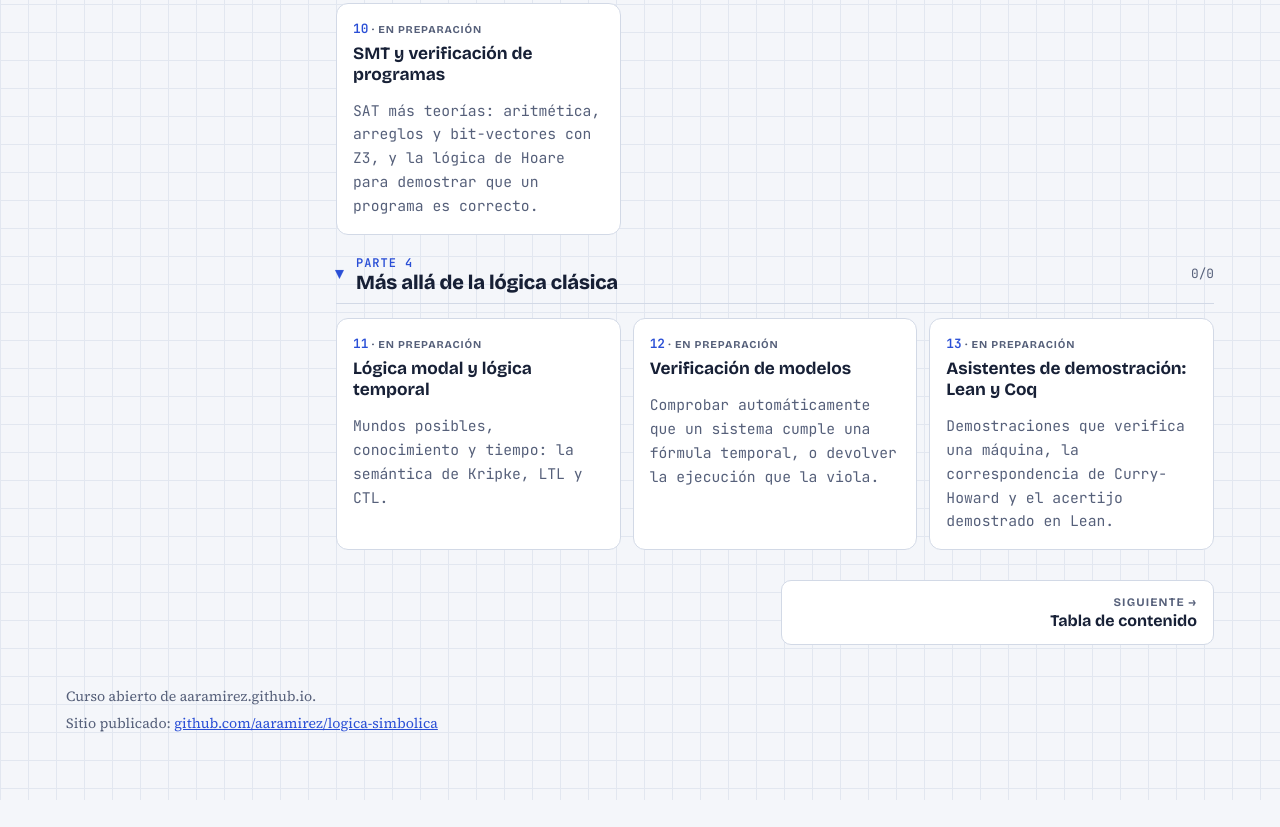
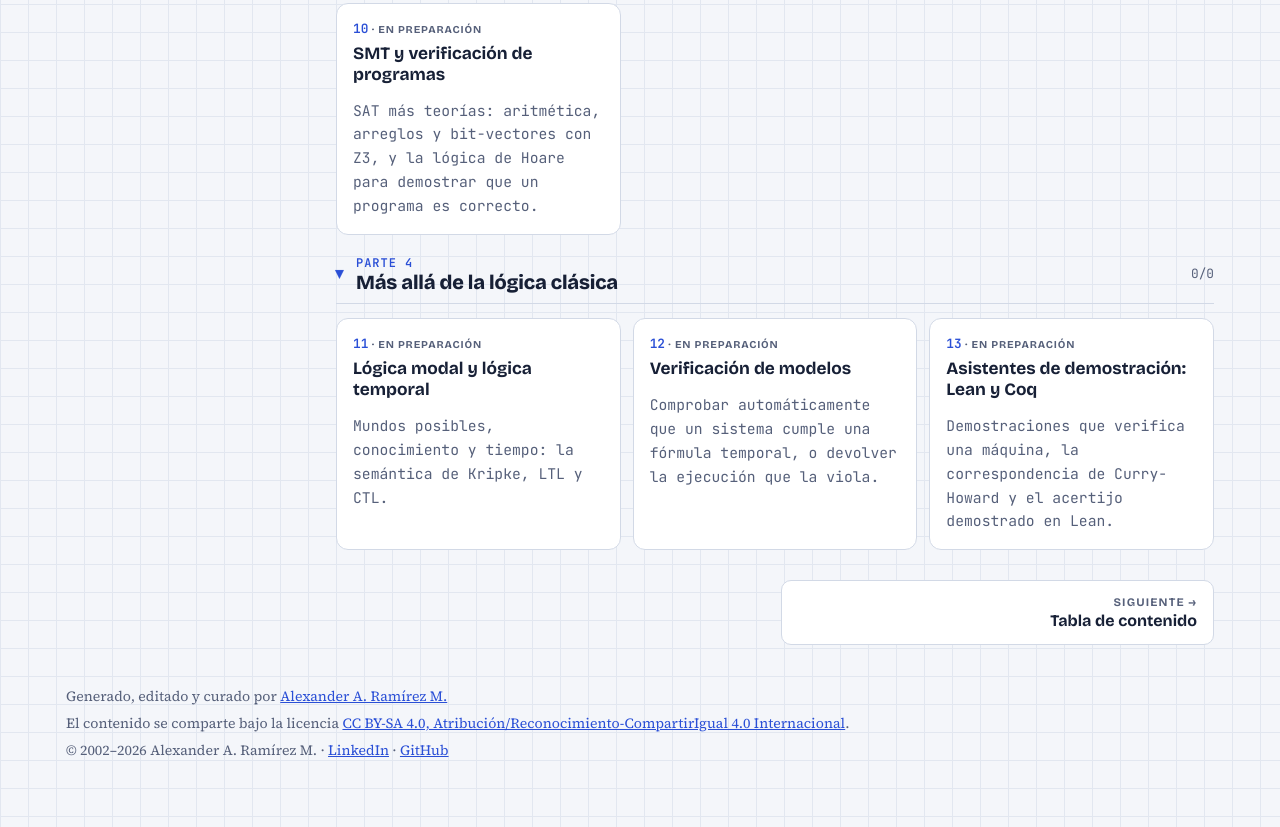
Before and after one commit to aaramirez/logica-simbolica, a plain HTML site: page index.html in a window 1280 px wide. Shown: the part 2180-3007 px from the top of the page. Before the commit the page ends 2980 px from the top, so only its background shows below. Drawn offline with nearby package versions, Linux system fonts and the light colour scheme.

Commit message:
Pie común: autoría, licencia CC BY-SA 4.0 y año que se actualiza solo

```diff
--- a/index.html
+++ b/index.html
@@ -88,7 +88,7 @@ height="0" width="0" style="display:none;visibility:hidden"></iframe></noscript>
 <nav class="pager" id="pager" aria-label="Capítulo anterior y siguiente"></nav>
 </main>
 </div>
-<footer><span>Curso abierto de aaramirez.github.io.</span><span>Sitio publicado: <a href="https://github.com/aaramirez/logica-simbolica" target="_blank" rel="noopener">github.com/aaramirez/logica-simbolica</a></span></footer>
+<footer><span>Generado, editado y curado por <a href="https://www.linkedin.com/in/alexander-ramirez-morales/" target="_blank" rel="noopener">Alexander A. Ramírez M.</a></span><span>El contenido se comparte bajo la licencia <a href="https://creativecommons.org/licenses/by-sa/4.0/deed.es" target="_blank" rel="noopener">CC BY-SA 4.0, Atribución/Reconocimiento-CompartirIgual 4.0 Internacional</a>.</span><span>© 2002–<span data-anio>2026</span> Alexander A. Ramírez M. · <a href="https://www.linkedin.com/in/alexander-ramirez-morales/" target="_blank" rel="noopener">LinkedIn</a> · <a href="https://github.com/aaramirez" target="_blank" rel="noopener">GitHub</a></span><script>document.querySelectorAll('[data-anio]').forEach(function (e) { e.textContent = new Date().getFullYear(); });</script></footer>
 </div>
 <script src="assets/lab.js"></script>
 </body>
```
Also changed, not shown: temario.html (+1 -1 lines).
